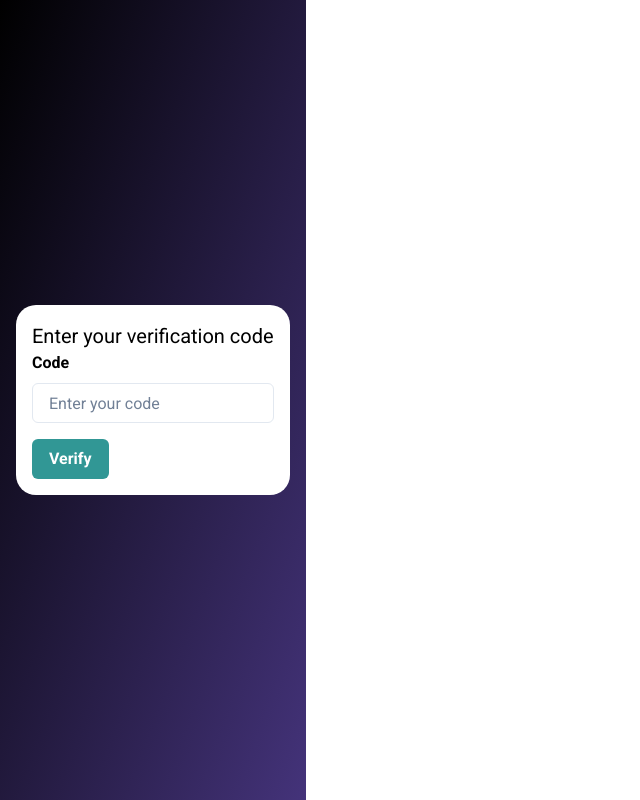
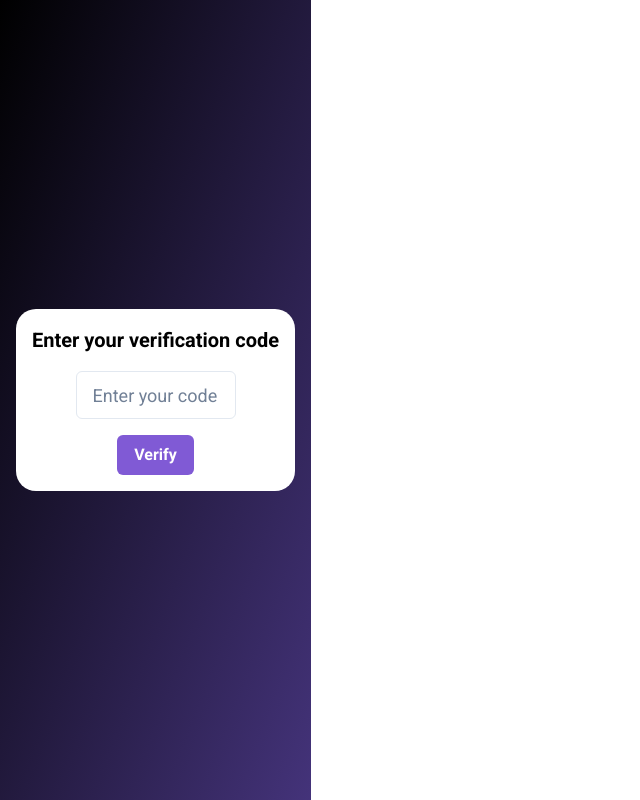
Before and after one commit to ArturPawelski/FE-easyTask, a React (Vite) app: page /auth/verify in a window 1280 px wide. Shown: the whole page, without its empty margins (0-640 px from the left). Built offline with nearby package versions, Linux system fonts and the light colour scheme.

Commit message:
verify account page

```diff
--- /dev/null
+++ b/src/Hooks/Auth/useVerifyAccount.ts
@@ -0,0 +1,6 @@
+import { useMutation } from 'react-query';
+import { AuthApi } from '../../api/authApi';
+
+export const useVerifyAccount = () => {
+  return useMutation((verifyData: VerifyDataInterface) => AuthApi.verifyAccount(verifyData));
+};
--- a/src/Pages/Auth/Register.tsx
+++ b/src/Pages/Auth/Register.tsx
@@ -10,6 +10,7 @@ import LoadingOverlay from '../../Components/UI/LoadingOverlay';
 const Register: React.FC = () => {
   const { successToast, errorToast } = useToastNotifications();
   const [showPassword, setShowPassword] = useState<boolean>(false);
+  const { mutate: registerUser, isLoading, isSuccess } = useRegister();
   const {
     register,
     handleSubmit,
@@ -17,8 +18,6 @@ const Register: React.FC = () => {
     reset,
     formState: { errors },
   } = useForm<SignUpInterface>();
-
-  const { mutate: registerUser, isLoading, isSuccess } = useRegister();
 
   const onSubmit: SubmitHandler<SignUpInterface> = (userData) => {
     registerUser(userData, {
--- a/src/Pages/Auth/VerifyAccount.tsx
+++ b/src/Pages/Auth/VerifyAccount.tsx
@@ -1,35 +1,81 @@
-import { Flex, Text, Heading, VStack, Input, Button, FormLabel, FormControl, FormErrorMessage, InputGroup, InputRightElement, Container, Box, Center, HStack } from '@chakra-ui/react';
+import React from 'react';
+import { Flex, Text, VStack, Input, Button, FormControl, FormErrorMessage, Container, Box, Center } from '@chakra-ui/react';
 import { useForm, SubmitHandler } from 'react-hook-form';
-import React from 'react';
+import { useLocation, useNavigate } from 'react-router-dom';
+import { useVerifyAccount } from '../../Hooks/Auth/useVerifyAccount';
+import { useToastNotifications } from '../../Components/UI/ToastMessage';
 
 const VerifyAccount: React.FC = () => {
+  const { successToast, errorToast } = useToastNotifications();
+  const navigate = useNavigate();
+  const location = useLocation();
+  const queryParams = new URLSearchParams(location.search);
+  const queryToken = queryParams.get('token');
+  const { mutate: verifyAccount, isLoading } = useVerifyAccount();
+
   const {
     register,
     handleSubmit,
     formState: { errors },
-    reset,
   } = useForm<{ userCode: string }>();
 
   const onSubmit: SubmitHandler<{ userCode: string }> = ({ userCode }) => {
-    console.log(userCode);
+    if (queryToken) {
+      const verifyData: VerifyDataInterface = {
+        code: userCode,
+        token: queryToken,
+      };
+
+      verifyAccount(verifyData, {
+        onSuccess: (data) => {
+          navigate('/auth/login');
+          successToast(data.message);
+        },
+        onError: (error: any) => {
+          const errorMessage = error.response?.data?.message || 'An error occurred';
+          errorToast(errorMessage);
+        },
+      });
+    }
   };
 
   return (
     <Box w='100%' h='100vh' p={4} color='black' bgGradient='linear(to-br, black, purple.800)'>
       <Center h='100%'>
         <Container bg='white' p={4} rounded={20}>
-          <Text fontSize='xl'>Enter your verification code</Text>
+          <Text textAlign='center' fontSize='xl' fontWeight='bold' mb={4}>
+            Enter your verification code
+          </Text>
+
           <form onSubmit={handleSubmit(onSubmit)}>
             <FormControl isInvalid={!!errors.userCode}>
-              <FormLabel fontWeight='bold' htmlFor='userCode'>
-                Code
-              </FormLabel>
-              <Input id='userCode' placeholder='Enter your code' {...register('userCode', { required: 'The code is required' })} />
-              <FormErrorMessage>{errors.userCode && errors.userCode.message}</FormErrorMessage>
+              <VStack>
+                <Input
+                  id='userCode'
+                  placeholder='Enter your code'
+                  {...register('userCode', {
+                    required: 'The code is required',
+                    minLength: { value: 6, message: 'Code must be 6 digits' },
+                    maxLength: { value: 6, message: 'Code must be 6 digits' },
+                    pattern: { value: /^[0-9]{6}$/, message: 'Code must be numeric and 6 digits' },
+                  })}
+                  size='lg'
+                  width='auto'
+                  maxWidth='160px'
+                  mx='auto'
+                  disabled={isLoading}
+                  inputMode='numeric'
+                  pattern='[0-9]*'
+                />
+                <FormErrorMessage>{errors.userCode && errors.userCode.message}</FormErrorMessage>
+              </VStack>
             </FormControl>
-            <Button mt={4} colorScheme='teal' type='submit'>
-              Verify
-            </Button>
+
+            <Flex mt={4} justifyContent='center'>
+              <Button isDisabled={isLoading} isLoading={isLoading} colorScheme='purple' type='submit' variant='solid'>
+                Verify
+              </Button>
+            </Flex>
           </form>
         </Container>
       </Center>
--- a/src/api/authApi.ts
+++ b/src/api/authApi.ts
@@ -1,7 +1,7 @@
 import axios from 'axios';
 
 export const AuthApi = {
-  register: async (userData: SignUpInterface): Promise<ApiResponse> => {
+  register: async (userData: SignUpInterface): Promise<ApiResponseRegister> => {
     try {
       const response = await axios.post(`${import.meta.env.VITE_API_URL}/users/register`, userData);
       return response.data;
@@ -9,4 +9,13 @@ export const AuthApi = {
       throw error;
     }
   },
+
+  verifyAccount: async (verifyData: VerifyDataInterface): Promise<ApiResponseVerify> => {
+    try {
+      const response = await axios.post(`${import.meta.env.VITE_API_URL}/users/verify?token=${verifyData.token}`, { code: verifyData.code });
+      return response.data;
+    } catch (error: any) {
+      throw error;
+    }
+  },
 };
```
Also changed, not shown: src/Interfaces/IAuth.ts (+21 -7 lines).
